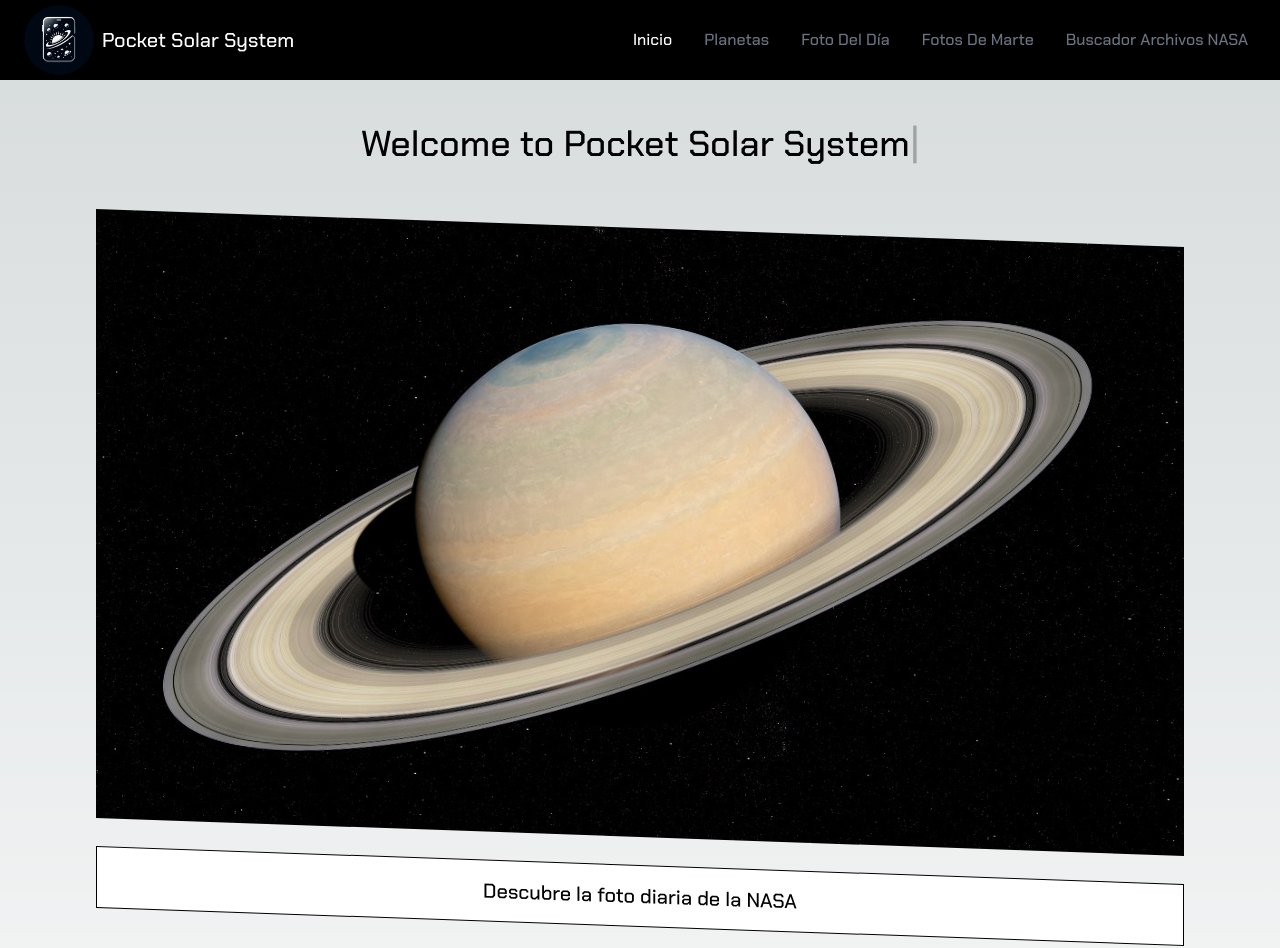
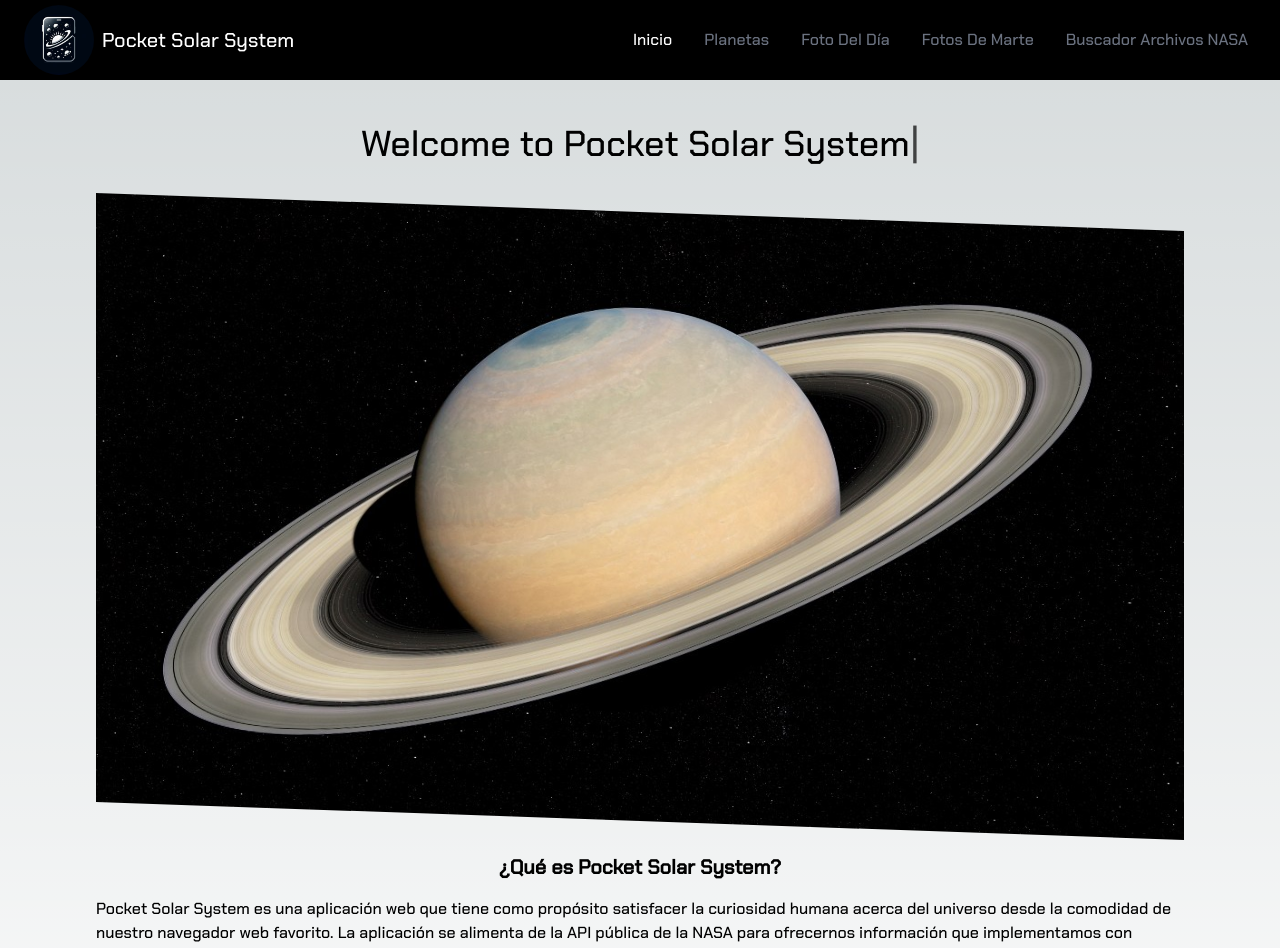
Before and after one commit to PocketSolarSystem/PocketSolarSystem, a Next.js app: page / in a window 1280 px wide. Shown: the top 948 px of the page. Built offline with nearby package versions, Linux system fonts and the light colour scheme.

Commit message:
margin inicio

```diff
--- a/src/app/page.tsx
+++ b/src/app/page.tsx
@@ -25,18 +25,18 @@ export default function Home() {
             width={1200}
             height={672}
             alt="Landing page Saturn image"
-            className="mt-16 skew-y-2 z-0"
+            className="mt-12 skew-y-2 z-0"
           />
           <Link
             href={"fotodeldia"}
-            className="hidden md:block bg-white mt-7 p-4 text-center text-xl skew-y-2 hover:bg-gray-200 border border-black"
+            className="block md:hidden bg-white mt-7 p text-center skew-y-2 hover:bg-gray-200 border border-black"
           >
             Descubre la foto diaria de la NASA
           </Link>
 
 
         </div>
-        <h2 className="text-xl mt-20"><strong>¿Qué es Pocket Solar System?</strong></h2>
+        <h2 className="text-xl mt-8"><strong>¿Qué es Pocket Solar System?</strong></h2>
         <p className="items-start mt-4">
           Pocket Solar System es una aplicación web que tiene como propósito satisfacer la curiosidad humana acerca del universo desde la comodidad de nuestro navegador web favorito. La aplicación se alimenta de la API pública de la NASA para ofrecernos información que implementamos con múltiples funcionalidades que descubrirás explorando el sitio web.
         </p>
```
